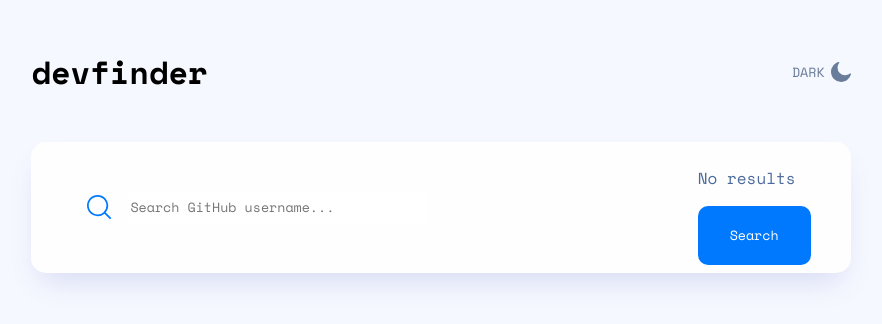
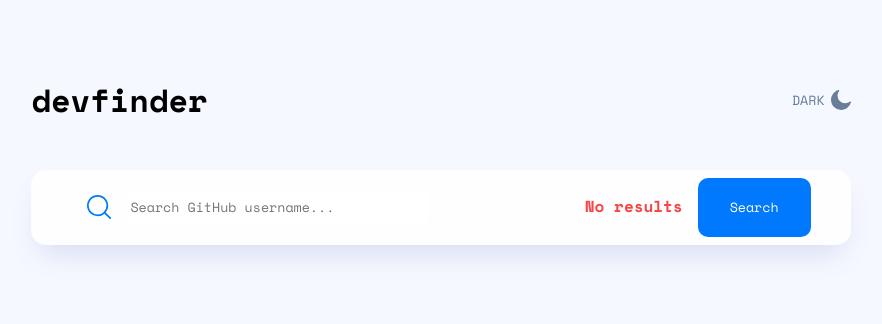
Before and after one commit to AndyBeable/github-user-search-app, a Vue app: page / in a window 1280 px wide. Shown: the part 358-682 px from the top of the page, without its empty margins (199-1081 px from the left). Built offline with nearby package versions, Linux system fonts and the light colour scheme; no server answers.

Commit message:
error msg

```diff
--- a/src/components/ui/SearchBar.vue
+++ b/src/components/ui/SearchBar.vue
@@ -110,4 +110,14 @@ button {
 button:hover {
   background-color: #60abff;
 }
+
+.button-container {
+  display: flex;
+}
+
+p {
+  color: #f74646;
+  font-weight: 700;
+  margin-right: 15px;
+}
 </style>
```
